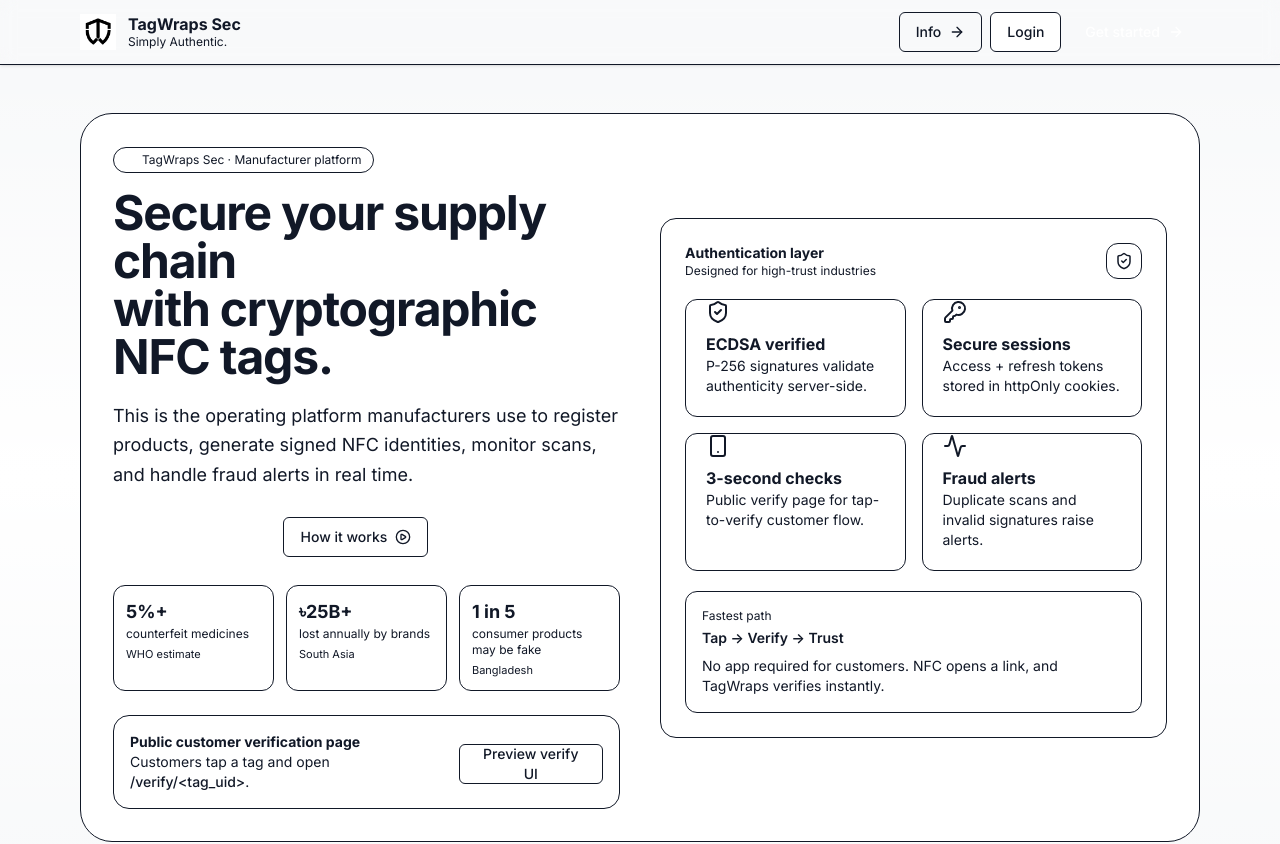
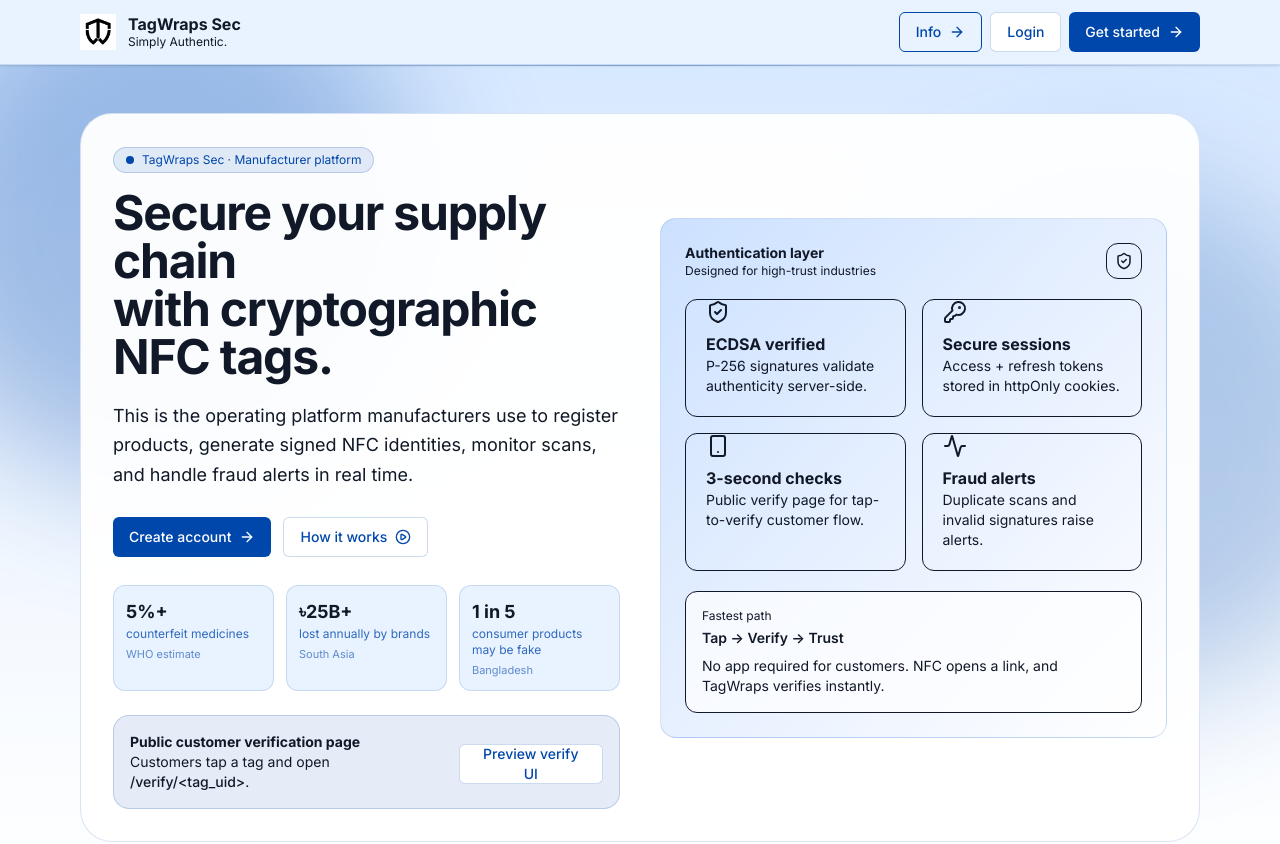
Before and after one commit to mirajulislam1292/tagwraps-sec, a React (Vite) app in the folder frontend/: page / in a window 1280 px wide. Shown: the top 844 px of the page. Built offline with nearby package versions, Linux system fonts and the light colour scheme; no server answers.

Commit message:
Force visible blue branding using explicit hex classes

```diff
--- a/frontend/src/components/ui/button.jsx
+++ b/frontend/src/components/ui/button.jsx
@@ -10,9 +10,9 @@
   const base =
     'inline-flex items-center justify-center gap-2 font-medium rounded-md transition disabled:opacity-60 disabled:cursor-not-allowed'
   const variants = {
-    primary: 'bg-primary text-white hover:bg-primary-dark focus:outline-none focus:ring-2 focus:ring-primary/30',
-    secondary: 'bg-white border border-primary/20 text-primary hover:bg-primary/10 focus:outline-none focus:ring-2 focus:ring-primary/30',
-    ghost: 'bg-transparent text-primary hover:bg-primary/10 focus:outline-none focus:ring-2 focus:ring-primary/20',
+    primary: 'bg-[#0047AB] text-white hover:bg-[#003380] focus:outline-none focus:ring-2 focus:ring-[#0047AB]/30',
+    secondary: 'bg-white border border-[#0047AB]/20 text-[#0047AB] hover:bg-[#0047AB]/10 focus:outline-none focus:ring-2 focus:ring-[#0047AB]/20',
+    ghost: 'bg-transparent text-[#0047AB] hover:bg-[#0047AB]/10 focus:outline-none focus:ring-2 focus:ring-[#0047AB]/20',
     danger: 'bg-danger text-white hover:brightness-95',
   }
   const sizes = {
--- a/frontend/src/pages/public/HomePage.jsx
+++ b/frontend/src/pages/public/HomePage.jsx
@@ -13,8 +13,8 @@
 
 export function HomePage() {
   return (
-    <div className="min-h-screen bg-primary/10">
-      <header className="sticky top-0 z-20 backdrop-blur bg-primary/15 border-b border-primary/20 shadow-sm">
+    <div className="min-h-screen bg-[#E9F2FF]">
+      <header className="sticky top-0 z-20 backdrop-blur bg-[#E9F2FF] border-b border-[#0047AB]/15 shadow-sm">
         <div className="mx-auto max-w-6xl px-4 py-3 flex items-center justify-between gap-4">
           <BrandMark />
           <div className="flex items-center gap-2">
@@ -37,19 +37,19 @@
       </header>
 
       <main>
-        <section className="relative overflow-hidden bg-primary/10">
+        <section className="relative overflow-hidden bg-gradient-to-b from-[#E9F2FF] via-[#F4F8FF] to-white">
           <div className="absolute inset-0">
-            <div className="absolute inset-0 bg-gradient-to-b from-primary/25 via-white to-background" />
-            <div className="absolute -top-24 -left-24 h-[520px] w-[520px] rounded-full bg-primary/40 blur-3xl" />
-            <div className="absolute top-28 -right-24 h-[520px] w-[520px] rounded-full bg-primary/35 blur-3xl" />
-            <div className="absolute inset-x-0 top-0 h-px bg-gradient-to-r from-transparent via-primary/30 to-transparent" />
+            <div className="absolute inset-0 bg-gradient-to-b from-[#D7E9FF] via-[#EFF6FF] to-white" />
+            <div className="absolute -top-24 -left-24 h-[520px] w-[520px] rounded-full bg-[#0047AB]/30 blur-3xl" />
+            <div className="absolute top-28 -right-24 h-[520px] w-[520px] rounded-full bg-[#0047AB]/25 blur-3xl" />
+            <div className="absolute inset-x-0 top-0 h-px bg-gradient-to-r from-transparent via-[#0047AB]/35 to-transparent" />
           </div>
 
           <div className="relative mx-auto max-w-6xl px-4 pt-12 pb-12">
-            <div className="grid lg:grid-cols-2 gap-10 items-center rounded-[2rem] border border-primary/15 bg-white/95 p-8 shadow-card">
+            <div className="grid lg:grid-cols-2 gap-10 items-center rounded-[2rem] border border-[#0047AB]/15 bg-white/95 p-8 shadow-card">
             <div>
-              <div className="inline-flex items-center gap-2 rounded-full border border-primary/20 bg-primary/15 px-3 py-1 text-xs text-primary">
-                <span className="h-2 w-2 rounded-full bg-primary" />
+              <div className="inline-flex items-center gap-2 rounded-full border border-[#0047AB]/20 bg-[#0047AB]/10 px-3 py-1 text-xs text-[#0047AB]">
+                <span className="h-2 w-2 rounded-full bg-[#0047AB]" />
                 TagWraps Sec · Manufacturer platform
               </div>
 
@@ -83,7 +83,7 @@
                 <Stat k="1 in 5" v="consumer products may be fake" s="Bangladesh" />
               </div>
 
-              <div className="mt-6 rounded-2xl border border-primary/20 bg-primary/15 p-4 flex flex-col sm:flex-row items-start sm:items-center justify-between gap-3">
+              <div className="mt-6 rounded-2xl border border-[#0047AB]/20 bg-[#0047AB]/10 p-4 flex flex-col sm:flex-row items-start sm:items-center justify-between gap-3">
                 <div>
                   <div className="text-sm font-bold text-primary">Public customer verification page</div>
                   <div className="text-sm text-text-secondary">
@@ -96,7 +96,7 @@
               </div>
             </div>
 
-            <div className="rounded-2xl bg-gradient-to-br from-primary/25 via-primary/10 to-white border border-primary/15 shadow-card p-6">
+            <div className="rounded-2xl bg-gradient-to-br from-[#CCE1FF] via-[#E7F0FF] to-white border border-[#0047AB]/15 shadow-card p-6">
               <div className="flex items-center justify-between gap-3">
                 <div>
                   <div className="text-sm font-bold text-text-primary">Authentication layer</div>
@@ -145,7 +145,7 @@
         </section>
 
         <section className="mx-auto max-w-6xl px-4 pb-12">
-          <div className="rounded-2xl bg-primary/10 border border-primary/15 shadow-card p-6 sm:p-8">
+          <div className="rounded-2xl bg-[#E9F2FF] border border-[#0047AB]/15 shadow-card p-6 sm:p-8">
             <div className="flex flex-col sm:flex-row sm:items-end sm:justify-between gap-4">
               <div>
                 <h2 className="text-2xl font-black">How TagWraps Sec works</h2>
@@ -196,7 +196,7 @@
 
 function Step({ n, title, body }) {
   return (
-    <div className="rounded-xl border border-primary/15 bg-primary/5 p-4">
+    <div className="rounded-xl border border-[#0047AB]/15 bg-[#E9F2FF] p-4">
       <div className="flex items-center gap-3">
         <div className="h-9 w-9 rounded-xl bg-primary text-white grid place-items-center font-black">
           {n}
@@ -222,10 +222,10 @@
 
 function Stat({ k, v, s }) {
   return (
-    <div className="rounded-xl border border-primary/15 bg-primary/5 p-3">
+    <div className="rounded-xl border border-[#0047AB]/15 bg-[#E9F2FF] p-3">
       <div className="text-lg font-black text-text-primary">{k}</div>
-      <div className="text-xs text-primary/80">{v}</div>
-      <div className="mt-1 text-[11px] text-primary/60">{s}</div>
+      <div className="text-xs text-[#0047AB]/80">{v}</div>
+      <div className="mt-1 text-[11px] text-[#0047AB]/60">{s}</div>
     </div>
   )
 }
```
